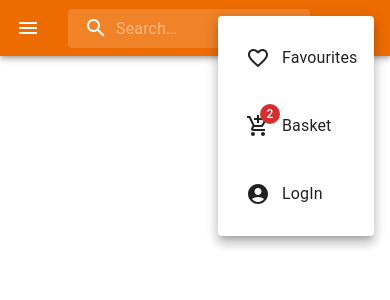
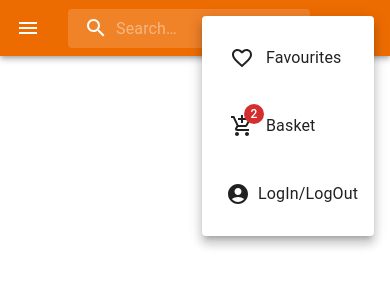
Before and after one commit to Code-Diaries/fakeshop, a React (Create React App) app: page / in a window 390 px wide. Both pictures are taken after a click on the button 350 px from the left and 28 px from the top of the page. Shown: the top 300 px of the page. Built offline with nearby package versions, Linux system fonts and the light colour scheme.

Commit message:
navigate

```diff
--- a/src/components/Navbar/Navbar.jsx
+++ b/src/components/Navbar/Navbar.jsx
@@ -16,6 +16,7 @@ import MoreIcon from '@mui/icons-material/MoreVert';
 import FavoriteBorderIcon from '@mui/icons-material/FavoriteBorder';
 import AddShoppingCartIcon from '@mui/icons-material/AddShoppingCart';
 import LightModeIcon from '@mui/icons-material/LightMode';
+import {useNavigate } from 'react-router-dom';
 
 
 const Search = styled('div')(({ theme }) => ({
@@ -58,7 +59,10 @@ const StyledInputBase = styled(InputBase)(({ theme }) => ({
   },
 }));
 
-function Navbar() {
+const Navbar=()=>{
+
+
+    // const navigate = useNavigate();
   const [anchorEl, setAnchorEl] = React.useState(null);
   const [mobileMoreAnchorEl, setMobileMoreAnchorEl] = React.useState(null);
 
@@ -105,8 +109,11 @@ function Navbar() {
     </Menu>
   );
 
+
+
   const mobileMenuId = 'primary-search-account-menu-mobile';
-  const renderMobileMenu = (
+    const renderMobileMenu = (
+
     <Menu
       anchorEl={mobileMoreAnchorEl}
       anchorOrigin={{
@@ -120,7 +127,8 @@ function Navbar() {
         horizontal: 'right',
       }}
       open={isMobileMenuOpen}
-      onClose={handleMobileMenuClose}
+          onClose={handleMobileMenuClose}
+
     >
       <MenuItem>
         <IconButton size="large"  color="inherit">
@@ -144,21 +152,22 @@ function Navbar() {
       </MenuItem>
       <MenuItem onClick={handleProfileMenuOpen}>
         <IconButton
-          size="large"
+          size="medium"
           aria-label="account of current user"
           aria-controls="primary-search-account-menu"
           aria-haspopup="true"
-          color="inherit"
+                  color="inherit"
+                //   onClick={()=>navigate("/login")}
         >
           <AccountCircle />
         </IconButton>
-        <p>LogIn</p>
+              <p >LogIn/LogOut</p>
+
       </MenuItem>
     </Menu>
-  );
-const handleChangeMode=()=>{}
+    );
 
-    return (
+  return (
     <Box sx={{ flexGrow: 1 }}>
       <AppBar position="static" sx={{bgcolor:"warning.main"}}>
         <Toolbar>
@@ -218,8 +227,7 @@ const handleChangeMode=()=>{}
             </IconButton>
              <IconButton size="large"
               aria-label="show 17 new notifications"
-                          color="inherit" onClick={handleChangeMode}>
-                          {/* click olduğunda reduxtaki state değişecek dark/light */}
+            color="inherit">
             <LightModeIcon />
             </IconButton>
           </Box>
```
